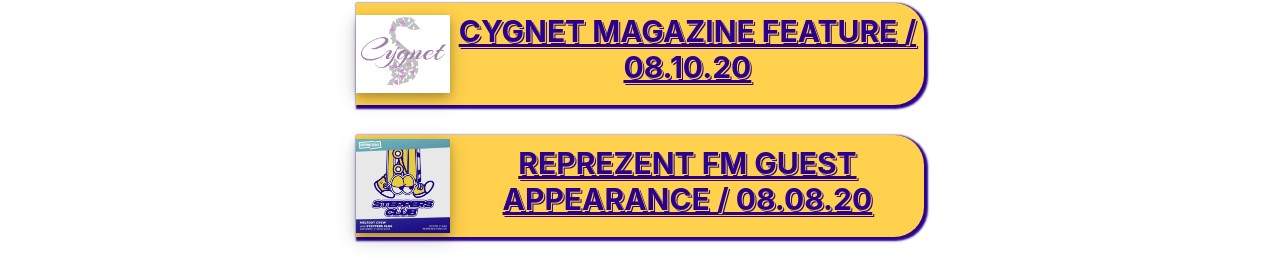
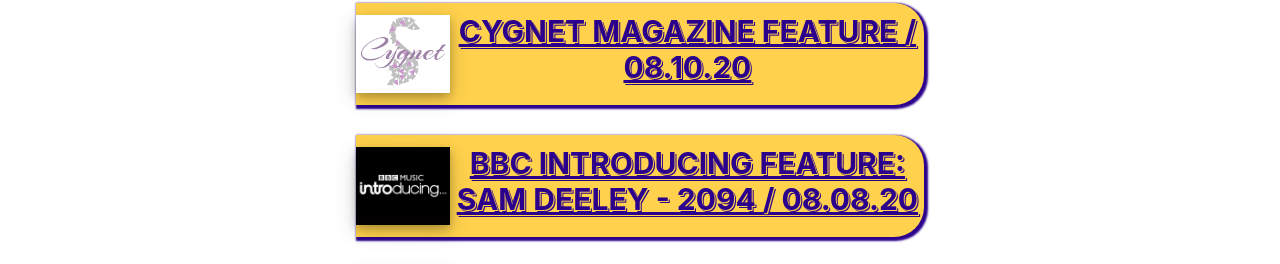
Before and after one commit to Newmsy/SteppersClub, a React (Create React App) app: page /press in a window 1280 px wide. Shown: the part 465-729 px from the top of the page. Built offline with nearby package versions, Linux system fonts and the light colour scheme; the HTML template or start-up script is replaced by a standard one.

Commit message:
DEELEY PRESS BBC

```diff
--- a/src/Pages/Press/index.js
+++ b/src/Pages/Press/index.js
@@ -143,6 +143,20 @@
             </Grid>
             <Grid xs={12} sm={8}  item container className={styles.subCoverCardsSolo}>
                 <Grid xs={12} md={2}>
+                    <a href="https://www.bbc.co.uk/sounds/play/p08lyr79" target="_blank" rel="noopener noreferrer" className={styles.imageHyperlink}>
+                        <img className={styles.pressImageCover} src="/Assets/Images/BBCPressImage.png" alt="BBC Introducing"/>
+                    </a>
+                </Grid>
+                <Grid xs={12} md={10} item>
+                    <Grid item container xs={12} className={styles.subCoverTitle}>
+                        <a href="https://www.bbc.co.uk/sounds/play/p08lyr79" target="_blank" rel="noopener noreferrer" className={styles.imageHyperlink}>
+                            BBC INTRODUCING FEATURE: SAM DEELEY - 2094 / 08.08.20
+                        </a>
+                    </Grid>
+                </Grid>
+            </Grid>
+            <Grid xs={12} sm={8}  item container className={styles.subCoverCardsSolo}>
+                <Grid xs={12} md={2}>
                     <a href="https://soundcloud.com/steppersclub/reprezent-fm-steppers-club-guest-mix-and-interview-080820-zefer-w-meltout-crew" target="_blank" rel="noopener noreferrer" className={styles.imageHyperlink}>
                         <img className={styles.pressImageCover} src="/Assets/Images/ReprezentIcon.jpeg" alt="Reprezent Radio"/>
                     </a>
```
